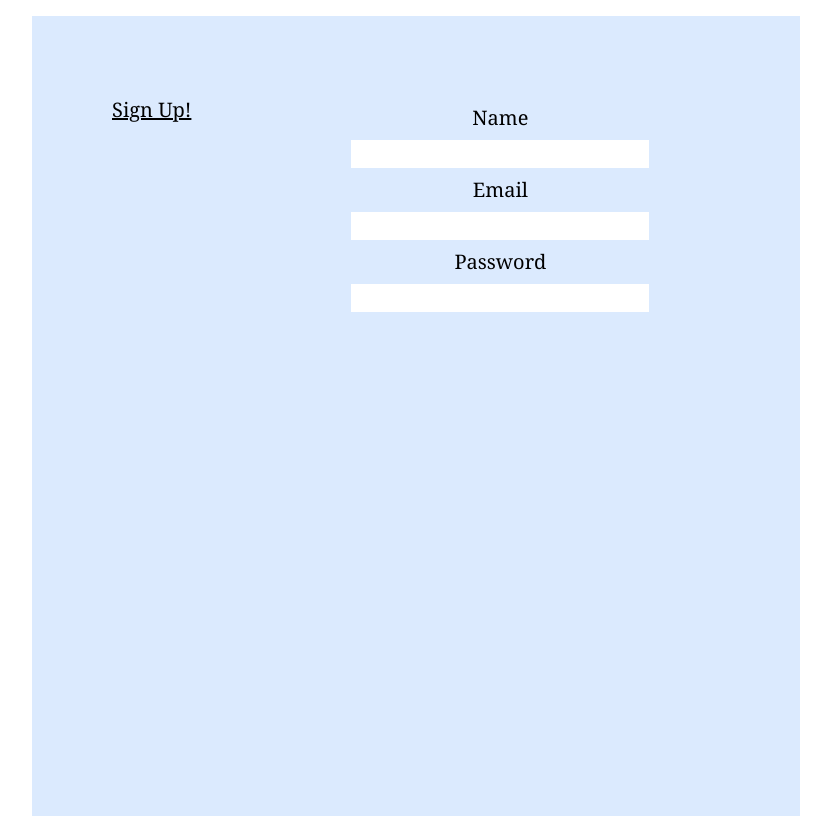
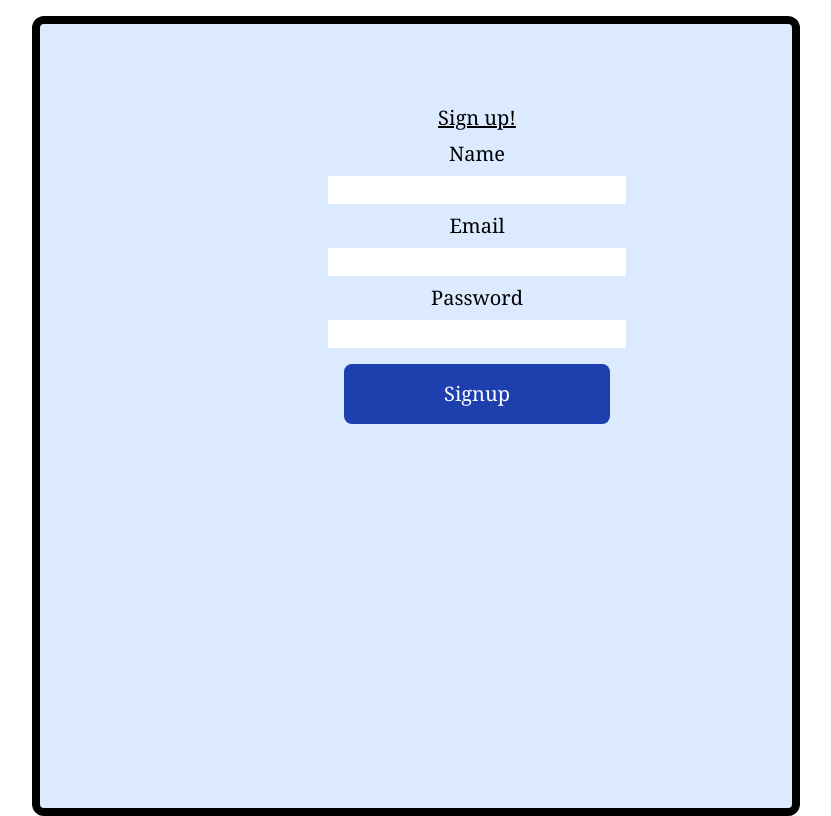
Before and after one commit to StuartFleishman/funn, a React (Create React App) app: page /signup in a window 1280 px wide. Shown: the whole page, without its empty margins (224-1055 px from the left). Built offline with nearby package versions, Linux system fonts and the light colour scheme.

Commit message:
user can signup and it goes to firebase db

```diff
--- a/src/firebase.js
+++ b/src/firebase.js
@@ -1,4 +1,3 @@
-// For Firebase JS SDK v7.20.0 and later, measurementId is optional
 import firebase from "firebase";
 import "firebase/storage"
 
@@ -18,6 +17,5 @@ const db = firebaseApp.firestore()
 const auth = firebase.auth()
 const storage = firebase.storage()
 
-const { FieldValue } = Firebase.firestore
 
-export { db, auth, firebaseApp, storage, FieldValue};
+export { db, auth, firebaseApp, storage};
--- a/src/pages/SignUp.js
+++ b/src/pages/SignUp.js
@@ -1,17 +1,41 @@
-import React from 'react'
+import React, { useState } from 'react'
+import { auth } from "../firebase"
 
 function SignUp() {
+
+
+  const [userInput, setUserInput] = useState({
+    name: "", email: "", password: ""
+  })
+
+  const handleSubmit = e => {
+    e.preventDefault()
+    auth.createUserWithEmailAndPassword(userInput.email, userInput.password)
+    .then((auth) => {
+      if (auth) {
+        debugger
+        // loginUser(auth)
+      }
+    })
+    .catch(error => alert(error.message))
+  }
+
+
+
+
+
   return (
     <div className="container flex mx-auto max-w-screen-md h-screen">
-      <div className="mt-4 bg-blue-100 flex w-full h-screen ">
-        <h1 className="text-xl p-20 underline text-center">Sign Up!</h1>
-        <form className="text-xl flex flex-col p-20">
+      <div className="mt-4 bg-blue-100 flex w-full h-screen text-center border-8 border-black rounded-xl ">
+        <form className="text-xl flex flex-col p-20 px-72" onSubmit={(e) => handleSubmit(e)}>
+          <h1 className="underline text-xl">Sign up!</h1>
           <label className="m-2 text-center" id="name">Name</label>
-          <input type="text" for="name"></input>
+          <input value={userInput.name} onChange={(e) => setUserInput({...userInput, name: e.target.value})} type="text" />
           <label className="m-2 text-center" id="email">Email</label>
-          <input type="email" for="email"></input>
+          <input value={userInput.email} onChange={(e) => setUserInput({...userInput, email: e.target.value})} type="email" />
           <label className="m-2 text-center" id="password">Password</label>
-          <input type="password" for="password"></input>
+          <input value={userInput.password} onChange={(e) => setUserInput({...userInput, password: e.target.value})} type="password" />
+          <input className="m-4 text-xl rounded-lg bg-blue-800 text-white p-4" type="submit" value="Signup"></input>
         </form>
 
       </div>
```
